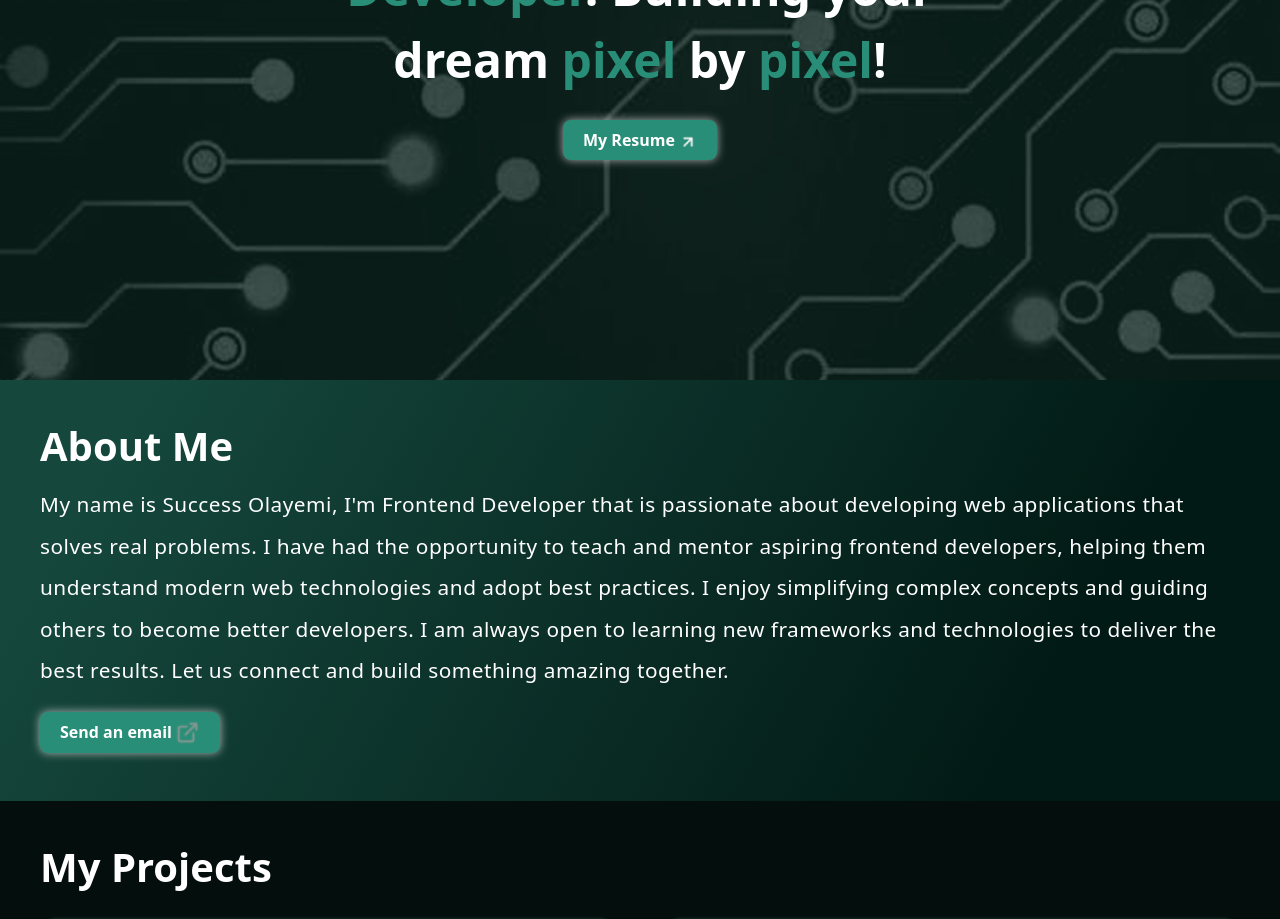
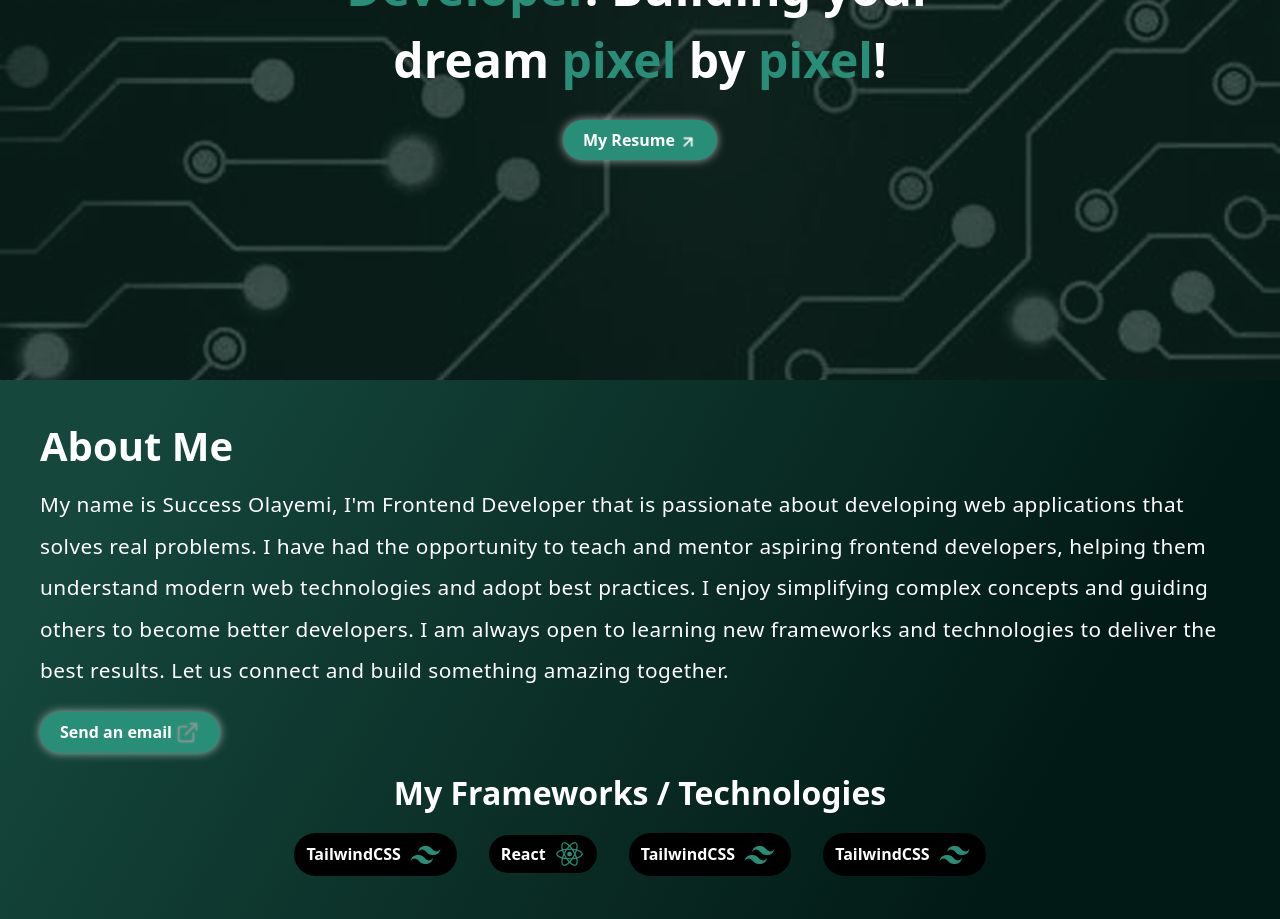
Before and after one commit to Error-at-night/My-Portfolio, a React (Vite) app: page / in a window 1280 px wide. Shown: the part 340-1259 px from the top of the page. Built offline with nearby package versions, Linux system fonts and the light colour scheme.

Commit message:
Adding my framework and technologies section

```diff
--- a/src/components/AboutMe.jsx
+++ b/src/components/AboutMe.jsx
@@ -1,5 +1,6 @@
 import { Link } from "react-router-dom"
 import externalLink from "../assets/external-link.png"
+import { frameworkAndTechnologies } from "../utils/frameworkAndTechnologies.js"
 
 function AboutMe() {
   return (
@@ -15,12 +16,25 @@ function AboutMe() {
         </p>
         <div className="mt-5 max-w-[180px]">
           <Link to="mailto: olayemisuccess7@gmail.com" className="flex items-center justify-between px-5 pt-2 pb-2 bg-[#298E77]
-            text-white font-extrabold rounded-lg cursor-pointer shadow-[0_0_10px_#D9D9D9C9] hover:shadow-[0_0_20px_#D9D9D9C9]
+            text-white font-extrabold rounded-full cursor-pointer shadow-[0_0_10px_#D9D9D9C9] hover:shadow-[0_0_20px_#D9D9D9C9]
             transition-shadow duration-300"
           >
             <span>Send an email</span>
             <img src={externalLink} alt="link" className="w-[25px] h-[25px]"/>
           </Link>
+        </div>
+        <div className="mt-8 lg:mt-4">
+          <h1 className="text-[#FFFFFF] text-center font-bold text-[1.8rem] sm:text-[2rem] md:text-[2rem]">
+            My Frameworks / Technologies
+          </h1>
+          <div className="flex flex-wrap items-center justify-center gap-y-6 gap-x-8 mt-4">
+            {frameworkAndTechnologies.map((framework) => (
+              <div className="bg-black flex items-center px-3 py-1 rounded-full">
+                <p className="text-white font-semibold me-2">{framework.title}</p>
+                <img src={framework.image} alt={framework.title} />
+              </div>
+            ))}
+          </div>
         </div>
       </div>
     </main>
--- a/src/components/Header.jsx
+++ b/src/components/Header.jsx
@@ -16,7 +16,7 @@ function Header() {
             Building your dream <span className="text-[#298E77]">pixel</span> by <span className="text-[#298E77]">pixel</span>!
           </h1>
           <Link className="flex justify-between items-center max-w-[154px] mx-auto mt-6 px-5 pt-2 pb-2 bg-[#298E77]
-            text-white font-extrabold rounded-lg cursor-pointer shadow-[0_0_10px_#D9D9D9C9]
+            text-white font-extrabold rounded-full cursor-pointer shadow-[0_0_10px_#D9D9D9C9]
             hover:shadow-[0_0_20px_#D9D9D9C9] transition-shadow duration-300"
             target="_blank"
             to="/assets/SUCCESS-OLAYEMI-RESUME.pdf"
--- a/src/components/Navbar.jsx
+++ b/src/components/Navbar.jsx
@@ -38,7 +38,7 @@ function Navbar() {
           </ScrollLink>
         ))}
         <ScrollLink to="contact-me"
-          className="mx-auto px-5 pt-2 pb-2 bg-[#298E77] text-white font-extrabold rounded-lg cursor-pointer
+          className="mx-auto px-5 pt-2 pb-2 bg-[#298E77] text-white font-extrabold rounded-full cursor-pointer
           shadow-[0_0_10px_#D9D9D9C9] hover:shadow-[0_0_20px_#D9D9D9C9] transition-shadow duration-300"
         >
           Contact me
--- /dev/null
+++ b/src/utils/frameworkAndTechnologies.js.js
@@ -0,0 +1,21 @@
+import tailwindcss from "../assets/tailwindcss.png"
+import react from "../assets/react.png"
+
+export const frameworkAndTechnologies = [
+  {
+    title: "TailwindCSS",
+    image: tailwindcss
+  },
+  {
+    title: "React",
+    image: react
+  },
+  {
+    title: "TailwindCSS",
+    image: tailwindcss
+  },
+  {
+    title: "TailwindCSS",
+    image: tailwindcss
+  }
+]
```
Also changed, not shown: src/assets/react.png (added), src/assets/tailwindcss.png (added).
